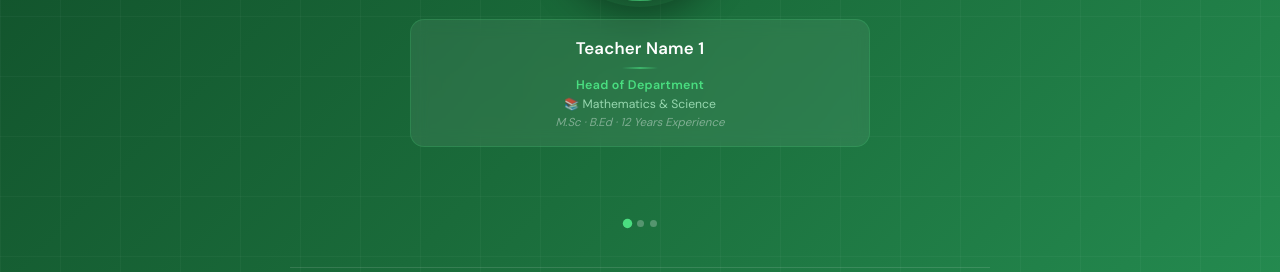
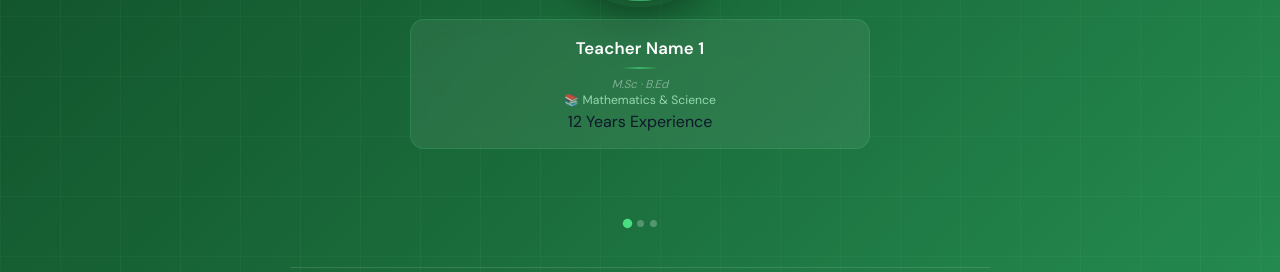
Before and after one commit to kartikay0520/fundaaz, a Flask app: page / in a window 1280 px wide. Shown: the part 764-1036 px from the top of the page. Run offline with Flask 3, Linux system fonts and the light colour scheme; some web fonts are replaced.

Commit message:
Update teacher information and qualifications

```diff
--- a/templates/index.html
+++ b/templates/index.html
@@ -280,9 +280,9 @@
           <div class="team-info-card">
             <div class="team-name">Teacher Name 1</div>
             <div class="team-divider"></div>
-            <div class="team-designation">Head of Department</div>
+            <div class="team-qualification">M.Sc · B.Ed </div>
             <div class="team-subject">📚 Mathematics &amp; Science</div>
-            <div class="team-qualification">M.Sc · B.Ed · 12 Years Experience</div>
+            <div class="team-Experience">12 Years Experience</div>
           </div>
         </div>
 
@@ -296,9 +296,9 @@
           <div class="team-info-card">
             <div class="team-name">Teacher Name 2</div>
             <div class="team-divider"></div>
-            <div class="team-designation">Senior Teacher</div>
-            <div class="team-subject">📚 English &amp; Hindi</div>
-            <div class="team-qualification">M.A · B.Ed · 8 Years Experience</div>
+             <div class="team-qualification">M.Sc · B.Ed </div>
+            <div class="team-subject">📚 Mathematics &amp; Science</div>
+            <div class="team-Experience">12 Years Experience</div>
           </div>
         </div>
 
@@ -312,9 +312,9 @@
           <div class="team-info-card">
             <div class="team-name">Teacher Name 3</div>
             <div class="team-divider"></div>
-            <div class="team-designation">Teacher</div>
-            <div class="team-subject">📚 Social Studies &amp; EVS</div>
-            <div class="team-qualification">B.A · B.Ed · 5 Years Experience</div>
+            <div class="team-qualification">M.Sc · B.Ed </div>
+            <div class="team-subject">📚 Mathematics &amp; Science</div>
+            <div class="team-Experience">12 Years Experience</div>
           </div>
         </div>
 
```
